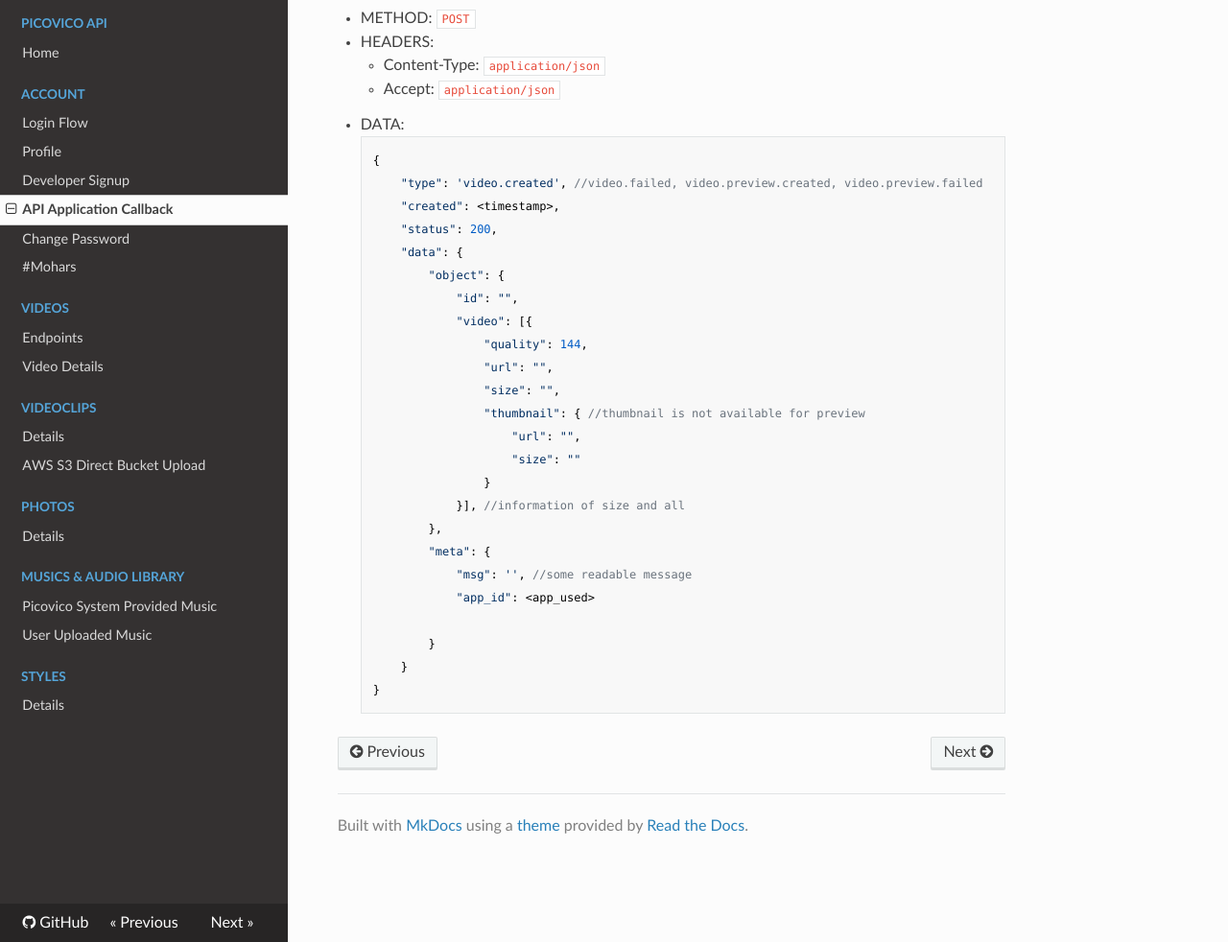
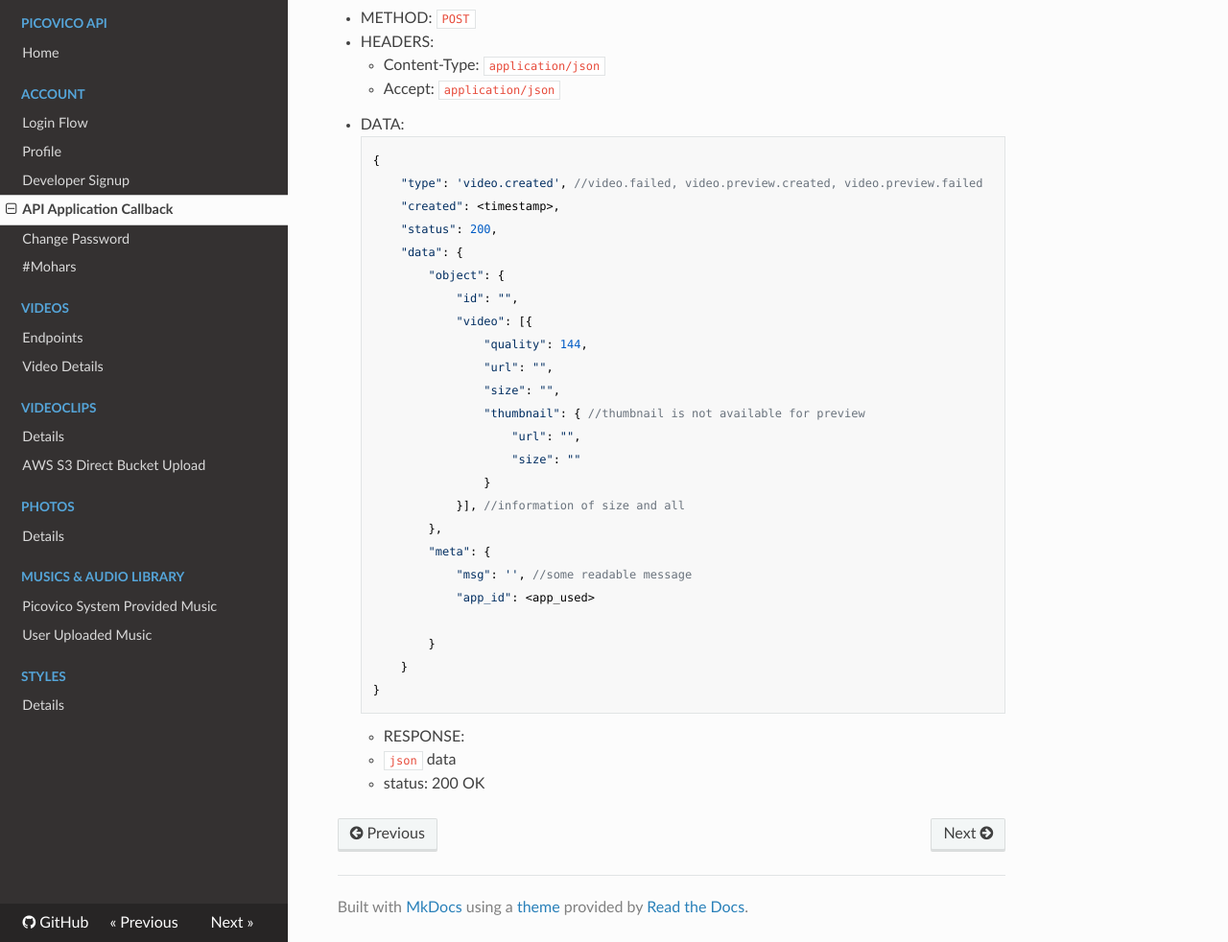
Before and after one commit to picovico/apidocs, an MkDocs documentation site: the page built from docs/account/api_callback.md, in a window 1280 px wide and 1263 px high, cut to the strip 281-1263 px from the top of the window. Shown: the whole strip at 96% size. Built offline with MkDocs 1.6.1, drawn with Linux system fonts in a browser that asks for light colours; nearby versions of some CDN libraries; old or Windows-style settings are respelled for this version of MkDocs.

Commit message:
api callback response

```diff
--- a/docs/account/api_callback.md
+++ b/docs/account/api_callback.md
@@ -33,3 +33,6 @@ and the url should comply. A mail will be sent to owner of app in case of callba
                 }
             }
         }
+- RESPONSE:
+    - `json` data
+    - status: 200 OK
```
